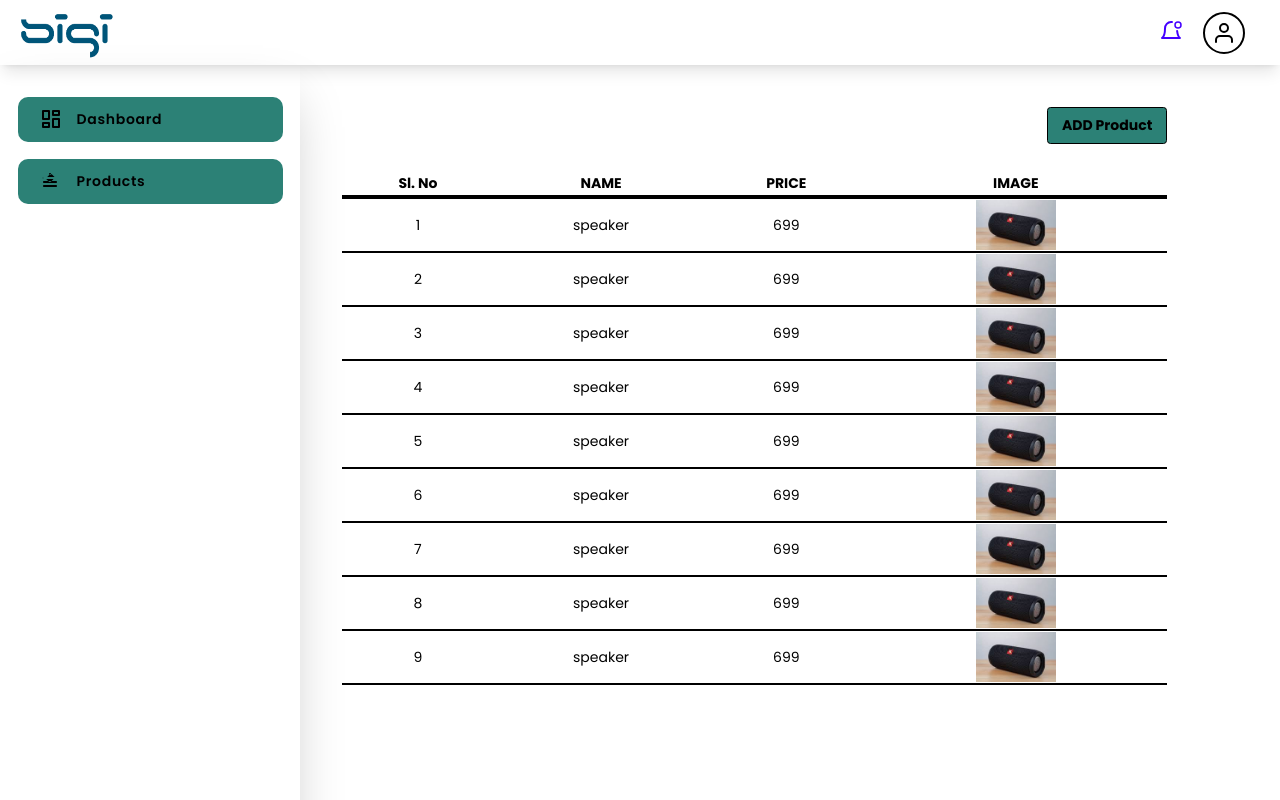
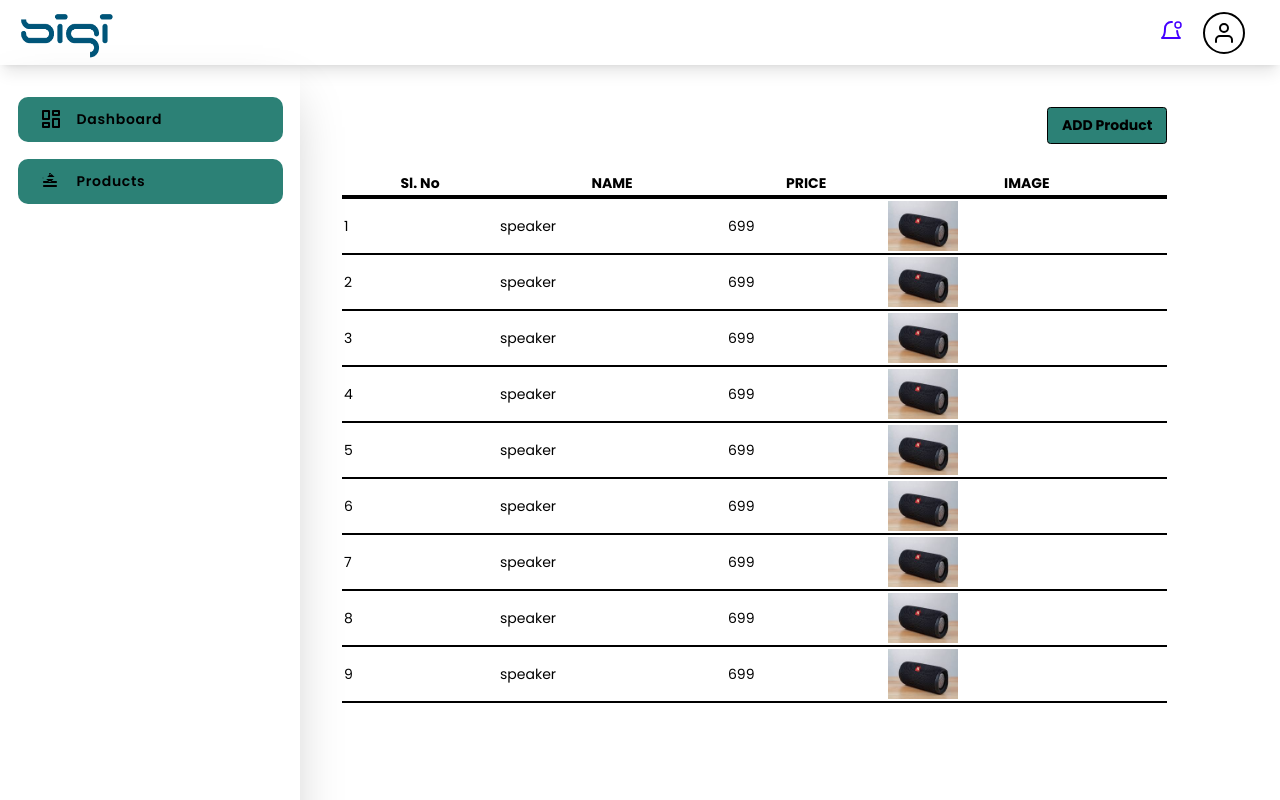
Before and after one commit to Arjunarunachalan/sigi_frontend, a React (Create React App) app: page /products in a window 1280 px wide. Built offline with nearby package versions, Linux system fonts and the light colour scheme.

Commit message:
custom table component created

```diff
--- a/src/Pages/Shop/Products.jsx
+++ b/src/Pages/Shop/Products.jsx
@@ -5,14 +5,15 @@ import { tableData } from './Tabledata'
 
 const Products = () => {
     const columns=[
-        {field:"id", header:"Sl. No"},
-        {field:"name", header:"NAME"},
-        {field:"price", header:"PRICE"},
-        {field:"image", header:"IMAGE"}
+        {accesor:"id", header:"Sl. No"},
+        {accesor:"name", header:"NAME"},
+        {accesor:"price", header:"PRICE"},
+        {accesor:"image", header:"IMAGE",
+        render:(data)=>(<img src={data.image} alt="product" style={{height:"50px",width:"70px"  }}></img>)}
     ]
     return (
         <>
-            <Table data={tableData} columns={columns} />
+            <Table data={tableData} header={columns} />
         </>
     )
 }
--- a/src/Pages/Shop/Table.jsx
+++ b/src/Pages/Shop/Table.jsx
@@ -2,7 +2,19 @@ import React from 'react'
 import './Table.css'
 
 
-const Table = ({data=null,columns}) => {
+const Table = ({data=null,header}) => {
+   const getTd=(key,row)=>{
+    let tableheader=header.find(header=>header.accesor===key)
+   console.log(tableheader)
+    if(typeof tableheader.render=="function"){
+      return(
+        <td>{tableheader.render(row)}</td>
+      )
+    }
+    return(
+      <td>{row[key]}</td>
+    )
+   }
 
   return (
     <div className='p-4 w-4/6 m-8'>
@@ -14,7 +26,7 @@ const Table = ({data=null,columns}) => {
       <table className='w-full p-4'>
         <thead>
             <tr className='border-solid- border-b-4 '>
-                {data &&columns.map((row)=>{
+                {data &&header.map((row)=>{
                     return(
                     <th>{row.header}</th>
                     )
@@ -26,19 +38,13 @@ const Table = ({data=null,columns}) => {
             data.map((row)=>{
                 return(
                 <tr key={row.id} className='border-gray-50 border-solid border-b-2 border-light-gray-300'>
-                    {columns.map(col=>{
-                        console.log(col.field)
-                        if(col.field=='image'){
-                            return(
-                                <div className=' flex justify-center' >
-                            <td><img src={row[col.field]} style={{width:"80px", height:"50px"}}></img></td>
-                            </div>)
-                        }else{
-                            return(<td className='text-center'>{row[col.field]}</td>)}
-                        })}
-
-
-
+                    {Object.keys(row).map(key=>{
+                        let value=row[key]
+                        console.log(value)
+                        return(
+                           <td>{getTd(key,row)}</td>
+                        )
+                    })}
                 </tr>
            ) })}
         </tbody>
```
